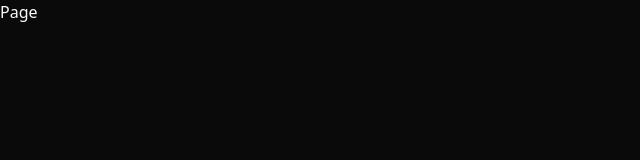
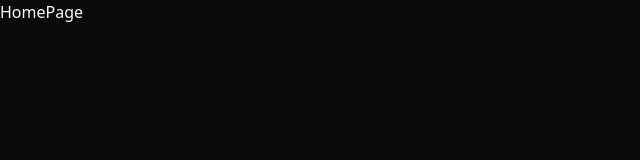
Before and after one commit to leandroquiroga/interview-platform-ai, a Next.js app: page / in a window 1280 px wide. Shown: the top 160 px of the page, without its empty margins (0-640 px from the left). Built offline with nearby package versions, Linux system fonts and the light colour scheme; a web font is replaced by a local one.

Commit message:
Se agrega la estrucutara del routeo de la app

```diff
--- /dev/null
+++ b/app/(auth)/layout.tsx
@@ -0,0 +1,9 @@
+import React, { ReactNode } from 'react'
+
+const AuthLayout = ({children}: {children: ReactNode}) => {
+  return (
+    <div>{children}</div>
+  )
+}
+
+export default AuthLayout
--- /dev/null
+++ b/app/(auth)/sign-in/page.tsx
@@ -0,0 +1,9 @@
+import React from 'react'
+
+const SingInPage = () => {
+  return (
+    <div>SingInPage</div>
+  )
+}
+
+export default SingInPage
--- /dev/null
+++ b/app/(auth)/sign-up/page.tsx
@@ -0,0 +1,9 @@
+import React from 'react'
+
+const SingUpPage = () => {
+  return (
+    <div>SingUpPage</div>
+  )
+}
+
+export default SingUpPage
--- /dev/null
+++ b/app/(home)/layout.tsx
@@ -0,0 +1,9 @@
+import React, { ReactNode } from 'react'
+
+const HomeLayout = ({children}: {children: ReactNode}) => {
+  return (
+    <div>{children}</div>
+  )
+}
+
+export default HomeLayout
--- /dev/null
+++ b/app/(home)/page.tsx
@@ -0,0 +1,9 @@
+import React from 'react'
+
+const HomePage = () => {
+  return (
+    <div>HomePage</div>
+  )
+}
+
+export default HomePage
--- a/app/page.tsx
+++ /dev/null
@@ -1,9 +0,0 @@
-import React from 'react'
-
-const Page = () => {
-  return (
-    <div>Page</div>
-  )
-}
-
-export default Page
```
